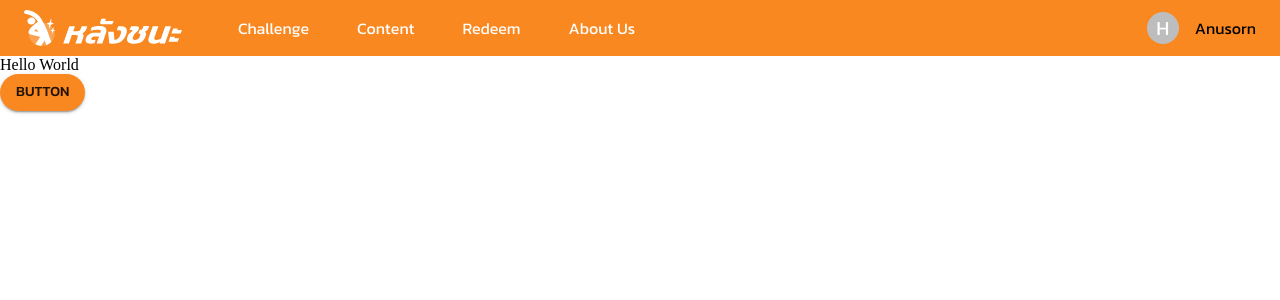
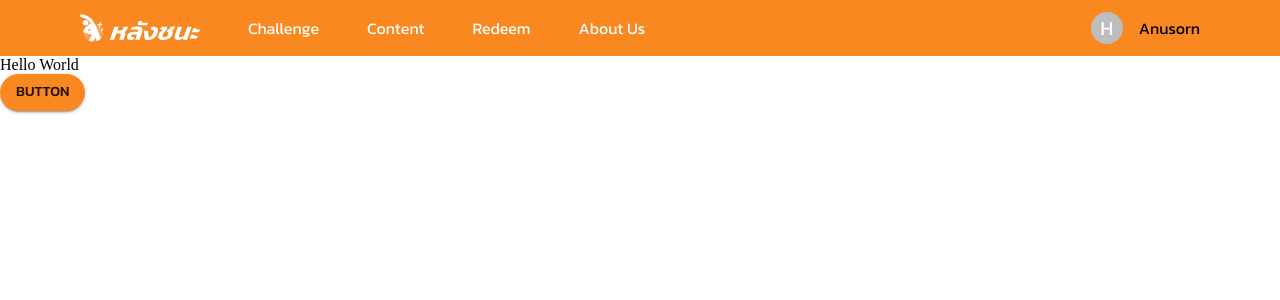
Before and after one commit to WebmasterCamp/ywc18-workshop-b, a Next.js app: page / in a window 1280 px wide. Shown: the top 300 px of the page. Built offline with nearby package versions, Linux system fonts and the light colour scheme.

Commit message:
fix navbar

```diff
--- a/src/components/Navbar/index.tsx
+++ b/src/components/Navbar/index.tsx
@@ -4,13 +4,15 @@ import Link from 'next/link'
 
 import { Container, MenuItem, StyledAvatar } from './styled'
 
+import icon from '../../../public/icon-full.svg'
+
 interface NavbarProps {}
 
 const Navbar: React.FC<NavbarProps> = () => {
   return (
     <Container>
-      <Stack spacing={4} direction="row">
-        <Image src="/icon-full.svg" alt="icon" width="158" height="36" loading="lazy" />
+      <Stack spacing={3} direction="row">
+        <Image src={icon} alt="icon" width="120" height="30" loading="lazy" />
         <Stack spacing={0} direction="row">
           <MenuItem variant="body1">
             <Link href="/challenge">Challenge</Link>
--- a/src/components/Navbar/styled.ts
+++ b/src/components/Navbar/styled.ts
@@ -6,7 +6,7 @@ export const Container = styled.div`
   display: flex;
   justify-content: space-between;
   align-items: center;
-  padding: ${({ theme }) => theme.spacing(0, 3)};
+  padding: ${({ theme }) => theme.spacing(0, 10)};
 `
 
 export const MenuItem = styled(Typography)`
```
